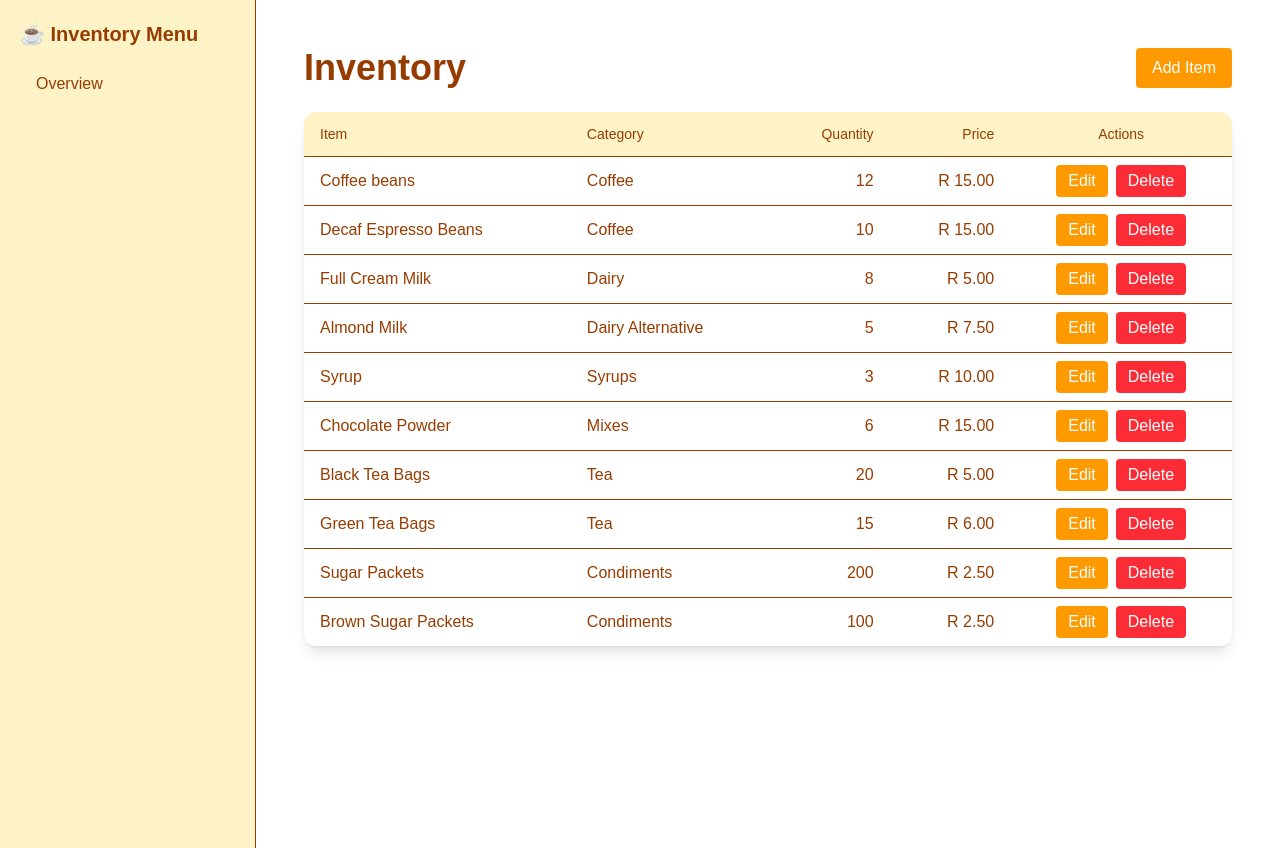
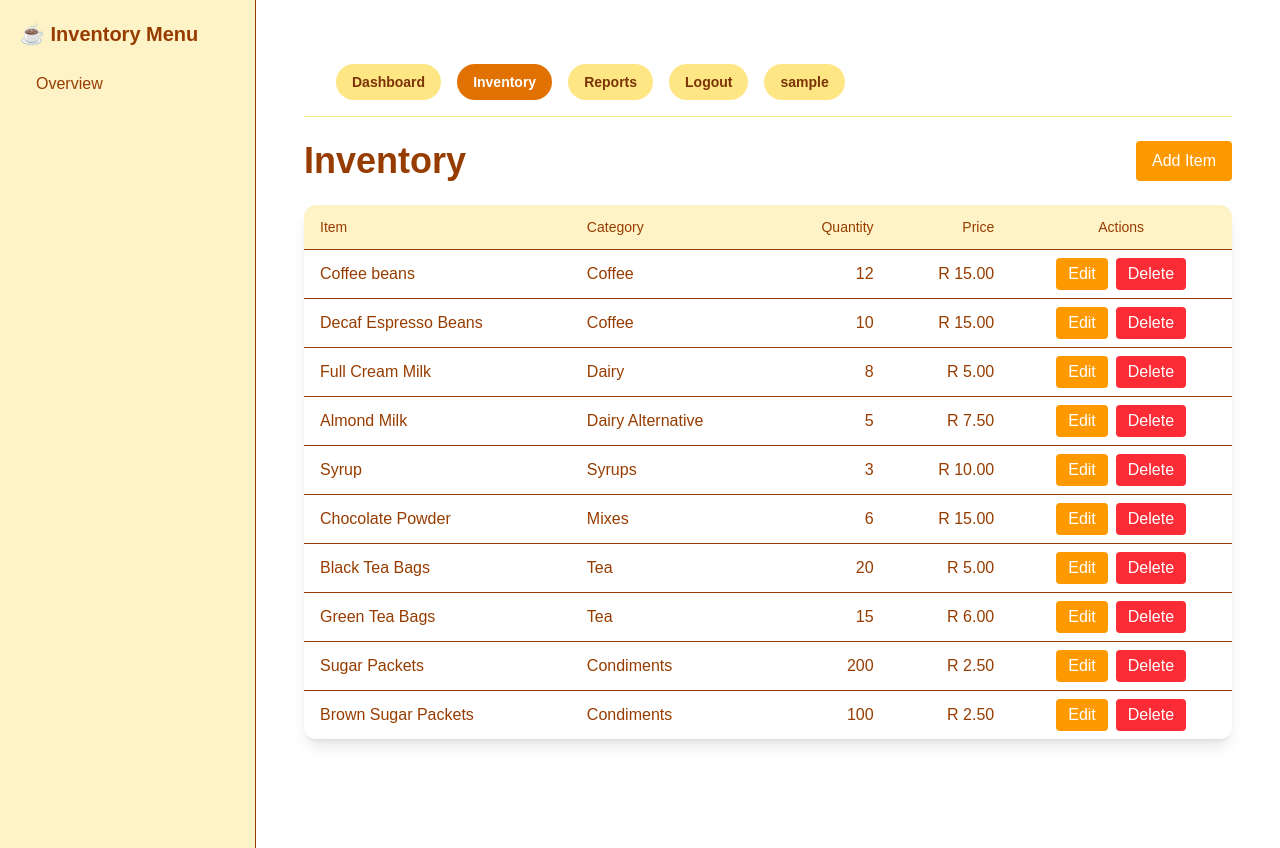
Before and after one commit to COS301-SE-2025/Coffee-Shop-Manager, a Next.js app in the folder koffieblik/: page /inventory in a window 1280 px wide. Built offline with nearby package versions, Linux system fonts and the light colour scheme; sample sign-in values are in the browser's storage.

Commit message:
Add dynamic tab generation and user authentication in dashboard and inventory pages

```diff
--- a/koffieblik/src/app/dashboard/page.tsx
+++ b/koffieblik/src/app/dashboard/page.tsx
@@ -3,6 +3,7 @@
 import { useState } from 'react';
 import { useEffect } from 'react';
 import { useRouter } from 'next/navigation';
+import { getTabs } from '@/constants/tabs';
 
 type OrderStatus = 'Completed' | 'Pending' | 'Cancelled';
 
@@ -103,7 +104,12 @@ export default function DashboardPage() {
         }
     };
 
-    const tabs = ['Dashboard', 'Inventory', 'Reports', 'Logout', username];
+
+
+
+    const tabs = username ? getTabs(username) : [];
+
+
 
     return (
         <main className="min-h-screen bg-amber-100">
--- a/koffieblik/src/app/inventory/page.tsx
+++ b/koffieblik/src/app/inventory/page.tsx
@@ -1,6 +1,12 @@
 'use client'
 
 import React, { useState, ChangeEvent } from 'react'
+import { useEffect } from 'react';
+import { useRouter } from 'next/navigation';
+import { getTabs } from '@/constants/tabs';
+
+
+
 
 interface InventoryItem {
   id: number
@@ -31,6 +37,31 @@ const initialData: InventoryItem[] = [
 ]
 
 export default function InventoryPage() {
+  const router = useRouter();
+  const [username, setUsername] = useState('Guest');
+  const [selectedTab, setSelectedTab] = useState('Inventory');
+
+  useEffect(() => {
+    const storedUsername = localStorage.getItem('username');
+    const isLoggedIn = localStorage.getItem('isLoggedIn');
+
+    if (!isLoggedIn) {
+      router.push('/login');
+    }
+
+    if (storedUsername) {
+      setUsername(storedUsername);
+    }
+  }, [router]);
+
+  const handleLogout = () => {
+    localStorage.removeItem('isLoggedIn');
+    localStorage.removeItem('username');
+    localStorage.removeItem('email');
+    router.push('/login');
+  };
+
+  const tabs = getTabs(username);
   const [items, setItems] = useState<InventoryItem[]>(initialData)
   const [editingId, setEditingId] = useState<number | null>(null)
   const [editForm, setEditForm] = useState<InventoryItem>({ id: 0, name: '', category: '', quantity: 0, price: 0 })
@@ -38,6 +69,8 @@ export default function InventoryPage() {
   const [addForm, setAddForm] = useState<FormData>({ name: '', category: '', quantity: 0, price: 0 })
   const [isSubmitting, setIsSubmitting] = useState(false)
   const [showSuccess, setShowSuccess] = useState(false)
+
+
 
   // Delete
   const handleDelete = (id: number, name: string) => {
@@ -67,8 +100,8 @@ export default function InventoryPage() {
       field === 'quantity'
         ? parseInt(e.target.value, 10) || 0
         : field === 'price'
-        ? parseFloat(e.target.value) || 0
-        : e.target.value
+          ? parseFloat(e.target.value) || 0
+          : e.target.value
     setEditForm(prev => ({ ...prev, [field]: value }))
   }
 
@@ -110,6 +143,30 @@ export default function InventoryPage() {
 
   return (
     <main className="min-h-screen bg-brown-50 p-6">
+      <nav className="sticky top-0 z-50 bg-white border-b border-amber-200 px-8 py-4 flex gap-4 mb-6">
+        {tabs.map((tab) => (
+          <button
+            key={tab}
+            className={`text-sm font-semibold px-4 py-2 rounded-full transition ${selectedTab === tab
+                ? 'bg-amber-600 text-white'
+                : 'bg-amber-200 text-amber-900 hover:bg-amber-300'
+              }`}
+            onClick={() => {
+              setSelectedTab(tab);
+              if (tab === 'Logout') {
+                handleLogout();
+              } else if (tab === username) {
+                alert('Go to profile from Dashboard.');
+              } else {
+                router.push(`/${tab.toLowerCase()}`);
+              }
+            }}
+          >
+            {tab}
+          </button>
+        ))}
+      </nav>
+
       <div className="flex justify-between items-center mb-6">
         <h1 className="text-4xl font-bold text-brown-800">
           {isAdding ? 'Add New Item' : 'Inventory'}
--- /dev/null
+++ b/koffieblik/src/constants/tabs.ts
@@ -0,0 +1,3 @@
+export function getTabs(username: string) {
+  return ['Dashboard', 'Inventory', 'Reports', 'Logout', username];
+}
```
